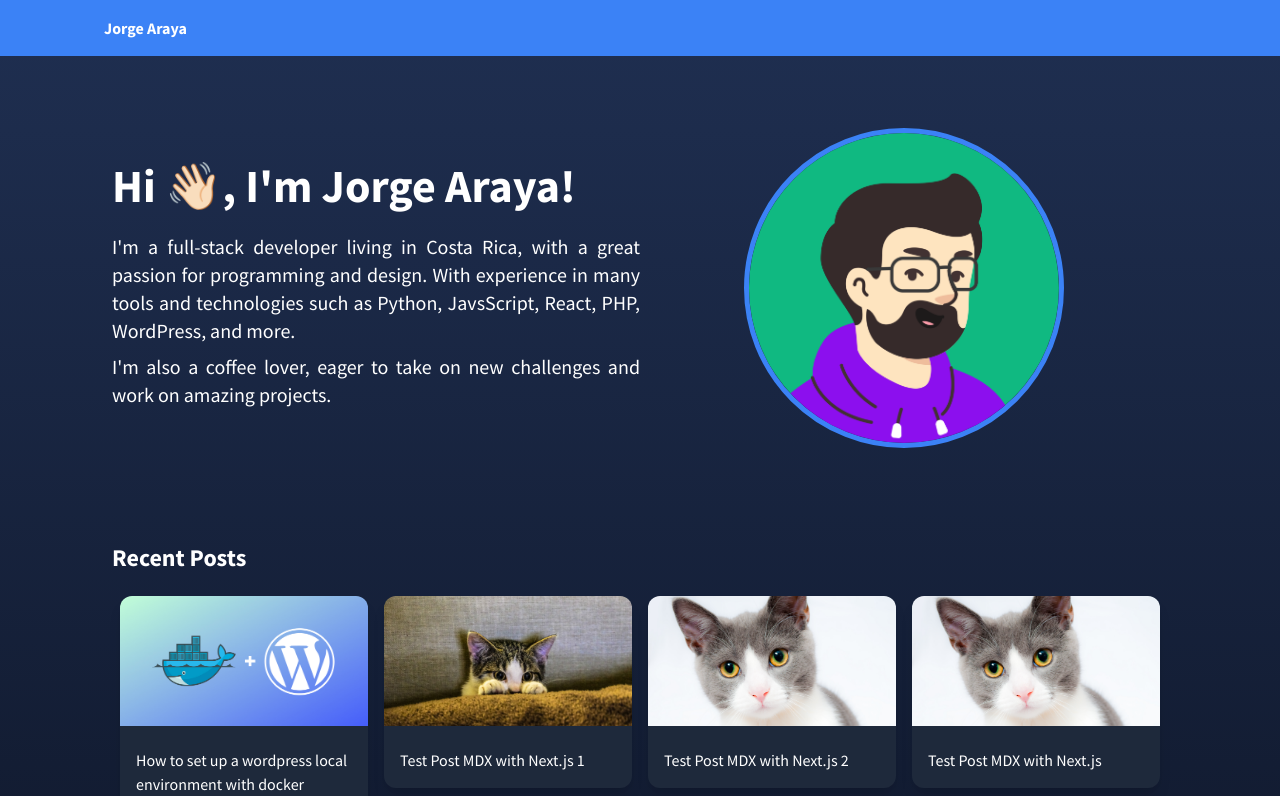
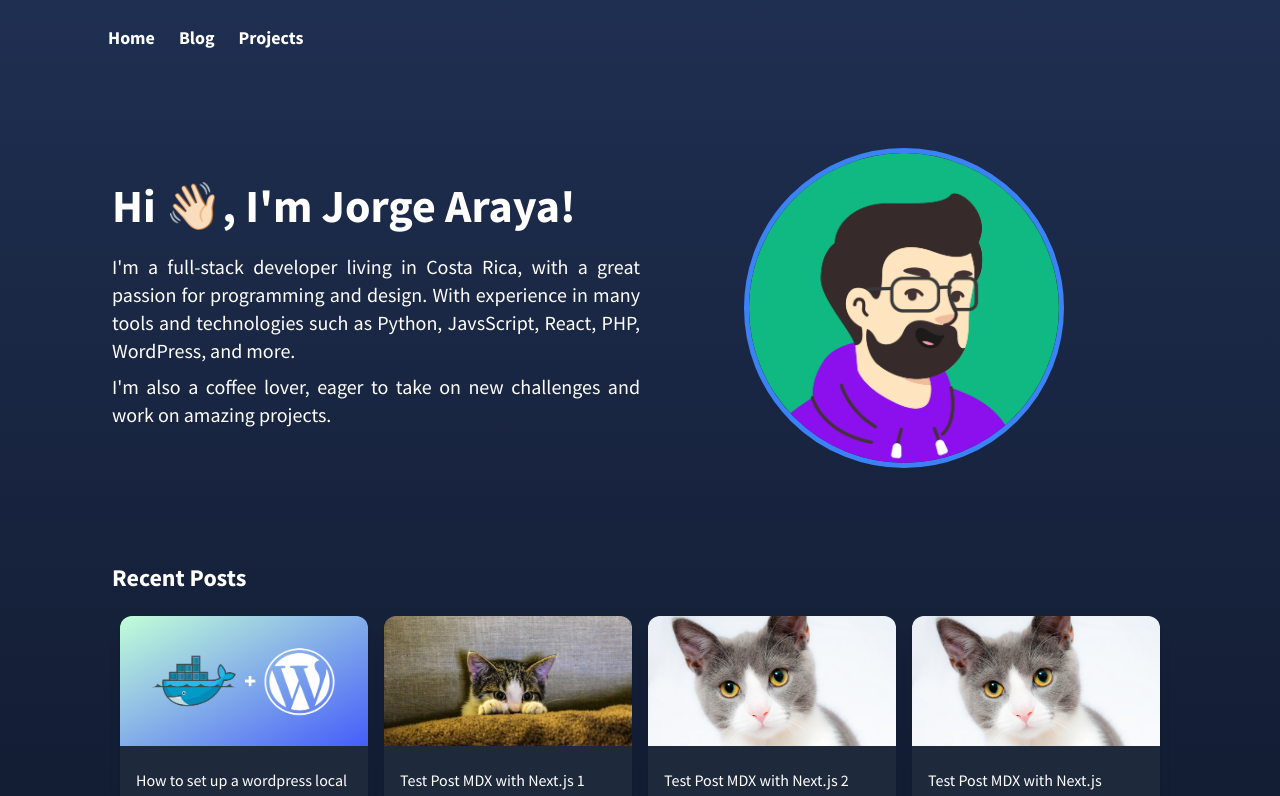
Before and after one commit to jorgearaya474/nxt-site, a Next.js app: page / in a window 1280 px wide. Shown: the top 796 px of the page. Built offline with nearby package versions, Linux system fonts and the light colour scheme.

Commit message:
update header to use menu

```diff
--- a/components/header.js
+++ b/components/header.js
@@ -1,22 +1,29 @@
-import Link from 'next/link'
+import Link from "next/link";
+import { useRouter } from "next/router";
 
 export default function Header() {
+  const router = useRouter();
   return (
-        <header className="mb-8 py-4 bg-blue-500">
+    <header className="mb-8 py-4">
       <div className="container mx-auto flex-1">
-                <nav className="flex sm:justify-left space-x-4 px-6">
+        <nav className="flex sm:justify-left space-x-4 px-4">
           <div className="flex items-center flex-shrink-0 text-white mr-6">
-                        <Link href="/">
-                            <a className="font-bold">Jorge Araya</a>
+            {[
+              ["Home", "/"],
+              ["Blog", "/blog"],
+              ["Projects", "/projects"],
+            ].map(([title, url]) => (
+              <Link key={title} href={url}>
+                <a
+                  className={`rounded-lg px-3 py-2 font-bold text-lg text-white hover:bg-slate-100 hover:text-slate-900 ${
+                    router.pathname == url ? "text-emerald-500" : ""
+                  }`}
+                >
+                  {title}
+                </a>
               </Link>
+            ))}
           </div>
-                    {/*[
-                        ['Blog', '/blog'],
-                        ['Contact', '/contact'],
-                        ['Projects', '/projects'],
-                    ].map(([title, url]) => (
-                        <a key={title} href={url} className="rounded-lg px-3 py-2 text-white font-medium hover:bg-slate-100 hover:text-slate-900">{title}</a>
-                    ))*/}
         </nav>
       </div>
     </header>
```
Lines whose indentation alone changed are shown as unchanged.
